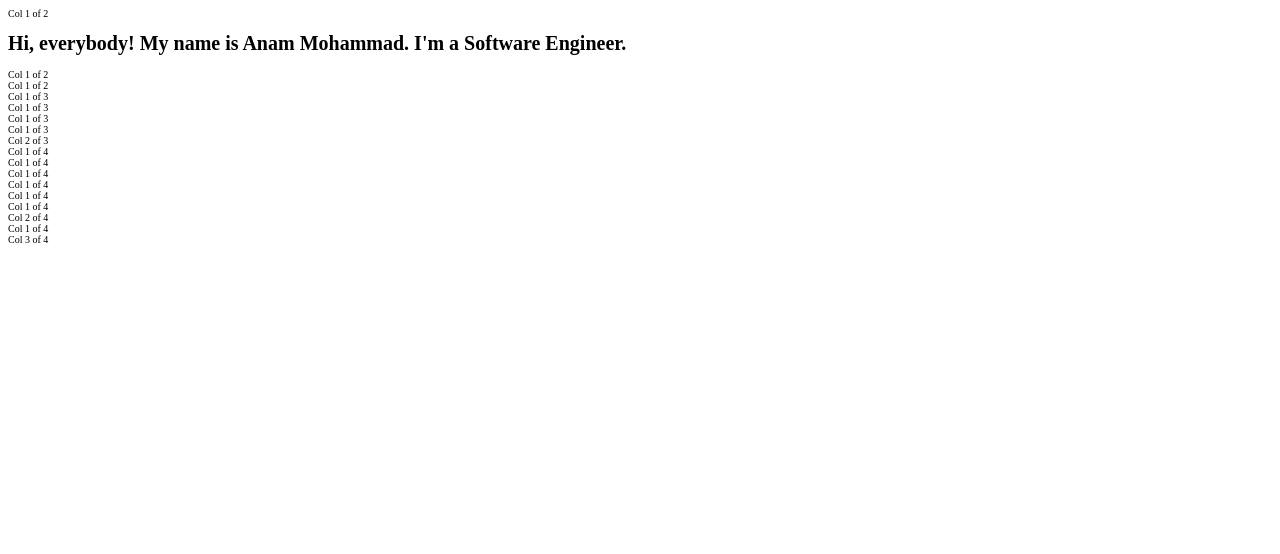
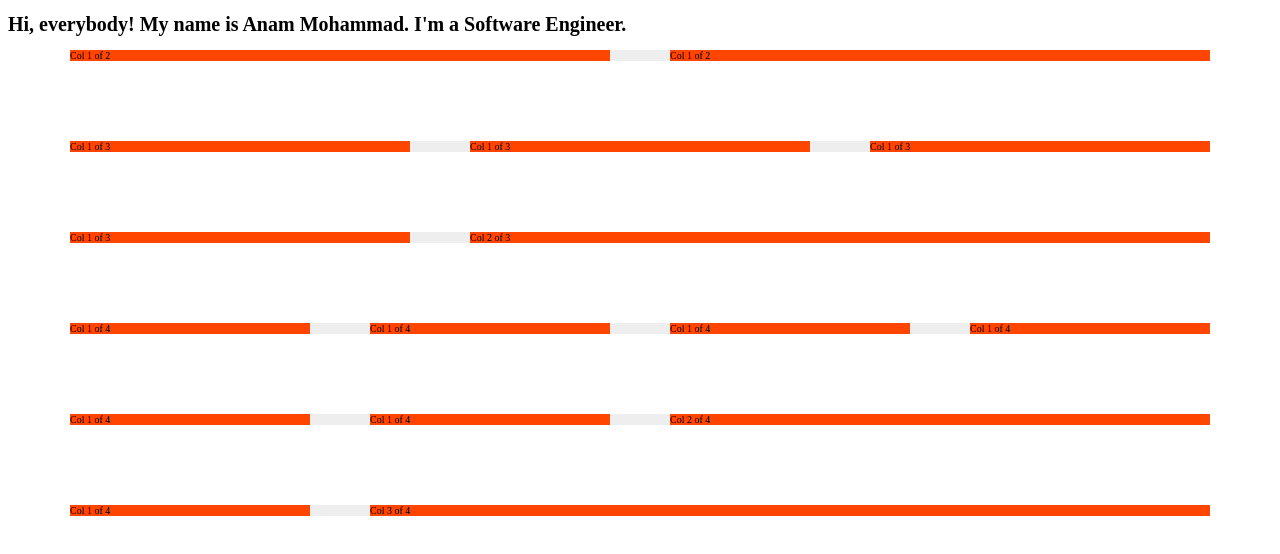
Before and after one commit to AnamAM/portfolio-templates-SASS, a website: page BubblyAndInviting/index.html in a window 1280 px wide. Drawn offline with Linux system fonts and the light colour scheme.

Commit message:
customized grid layout with calculations and floats

```diff
--- a/BubblyAndInviting/css/style.css
+++ b/BubblyAndInviting/css/style.css
@@ -2,3 +2,60 @@
 html {
     font-size: 62.5%;
 }
+
+.row {
+    /* max-width helps to adjust to any smaller screen */
+    max-width: 114rem;
+    background-color: #eee;
+    margin: 0 auto;
+}
+
+/* ^ allows to select only the ones that start with "col-" */
+[class^="col-"] {
+    float: left;
+}
+
+[class^="col-"]:not(:last-child) {
+    margin-right: 6rem;
+}
+
+.row::after {
+    content: "";
+    display: table;
+    clear: both;
+}
+
+/* this psuedo class specifies everything but the last row; you don't want the last row to have a margin-bottom */
+.row:not(:last-child) {
+    margin-bottom: 8rem;
+}
+
+.col-1-of-2 {
+    width: calc((100% - 6rem) / 2);
+    background-color: orangered;
+}
+
+.col-1-of-3 {
+    width: calc((100% - 2 * 6rem) / 3);
+    background-color: orangered;
+}
+
+.col-2-of-3 {
+    width: calc(2 * ((100% - 2 * 6rem) / 3) + 6rem);
+    background-color: orangered;
+}
+
+.col-1-of-4 {
+    width: calc((100% - 3 * 6rem) / 4);
+    background-color: orangered;
+}
+
+.col-2-of-4 {
+    width: calc(2 * ((100% - 3 * 6rem) / 4) + 6rem);
+    background-color: orangered;
+}
+
+.col-3-of-4 {
+    width: calc(3 * ((100% - 3 * 6rem) / 4) + 2 * 6rem);
+    background-color: orangered;
+}
--- a/BubblyAndInviting/index.html
+++ b/BubblyAndInviting/index.html
@@ -13,21 +13,12 @@
 
 <body>
     <header class="header">
-
-        <div class="row">
-            <div class="col-1-of-2">
-                Col 1 of 2
-            </div>
-            <div class="col-1-of-2">
-                <div class="header__text-box">
-                    <h1 class="heading-primary">
-                        <span class="heading-primary--main">Hi, everybody! My name is Anam Mohammad.</span>
-                        <span class="heading-primary--sub">I'm a Software Engineer.</span>
-                    </h1>
-                </div>
-            </div>
+        <div class="header__text-box">
+            <h1 class="heading-primary">
+                <span class="heading-primary--main">Hi, everybody! My name is Anam Mohammad.</span>
+                <span class="heading-primary--sub">I'm a Software Engineer.</span>
+            </h1>
         </div>
-
     </header>
 
     <!-- this grid with float layout will allow me to create consistent interfaces and divide the available space in equal parts -->
```
